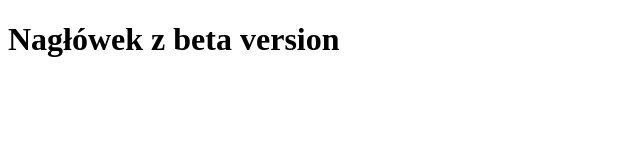
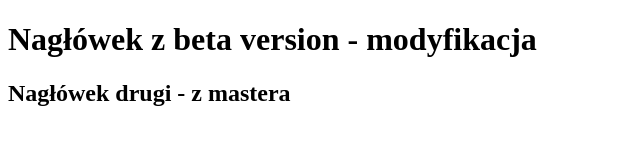
Before and after one commit to Papiernia/github, a plain HTML site: page index.html in a window 1280 px wide. Shown: the whole page, without its empty margins (0-640 px from the left). Drawn offline with Linux system fonts and the light colour scheme.

Commit message:
drugi naglowek

```diff
--- a/index.html
+++ b/index.html
@@ -5,6 +5,8 @@
     <title>Github</title>
 </head>
 <body>
-    <h1>Nagłówek z beta version</h1>
+    <h1>Nagłówek z beta version - modyfikacja</h1>
+    <h2>Nagłówek drugi - z mastera</h2>
+    </h2>
 </body>
 </html>
```
